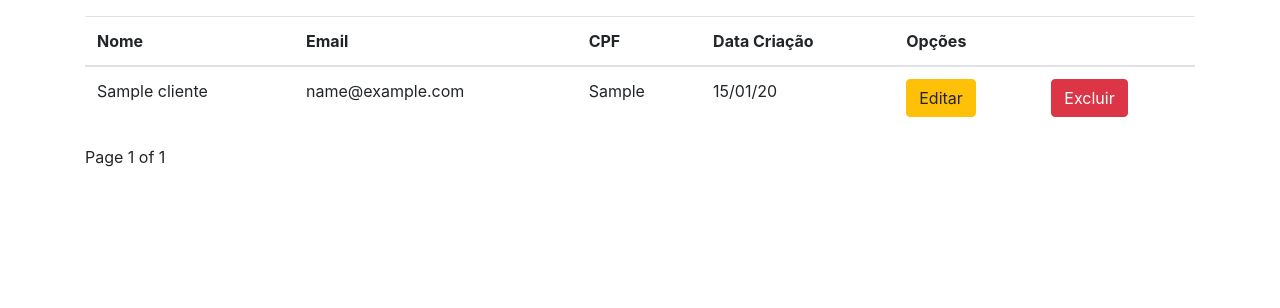
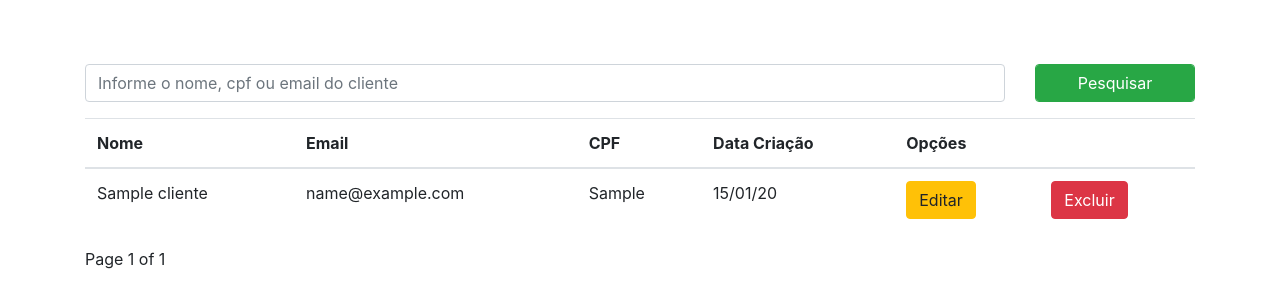
Before and after one commit to CleitonSilvaT/CrudDjango, a Django app: page / in a window 1280 px wide. Shown: the part 56-364 px from the top of the page. Run offline with Django 3.2, Linux system fonts and the light colour scheme; tables that the repository leaves empty hold one stand-in row (values such as "Sample post"); some libraries are stand-ins or nearby versions.

Commit message:
Campo de pesquisa criado. Close #7

```diff
--- a/clientes/views.py
+++ b/clientes/views.py
@@ -1,11 +1,20 @@
 from django.shortcuts import render
 from django.core.paginator import Paginator
+from django.db.models import Q
 from .models import Cliente
 
 # Create your views here.
 
 def listar_clientes(request):
     clientes = Cliente.objects.all().order_by('-id')
+    queryset = request.GET.get('q')
+
+    if queryset:
+        clientes = Cliente.objects.filter(
+            Q(nome__icontains = queryset)|
+            Q(cpf__icontains = queryset)|
+            Q(email__icontains = queryset)
+        )
 
     paginator = Paginator(clientes, 5)
     page = request.GET.get('page')
--- a/templates/clientes/listar_clientes.html
+++ b/templates/clientes/listar_clientes.html
@@ -4,6 +4,17 @@
 {% block content %}
 
     <div class=container>
+        <div class="py-4"></div>
+        <form method="GET">
+            <div class="row">
+                <div class="form-group col-10">
+                    <input type="search" class="form-control" placeholder="Informe o nome, cpf ou email do cliente" name="q" value="{{ request.GET.q }}">
+                </div>
+                <div class="form-group col-2">
+                    <button class="form-control btn-success">Pesquisar</button>
+                </div>
+            </div>
+        </form>
         <table class="table table-head">
             <thead>
                 <tr>
@@ -33,7 +44,7 @@
             <span class="step-links">
                 {% if clientes.has_previous %}
                     <a href="?page=1">&laquo; Primeiro</a>
-                    <a href="?page={{ clientes.previous_page_number }}">Anterior</a>
+                    <a href="?page={{ clientes.previous_page_number }} & q={% if request.GET.q %} {{ request.GET.q }} {% endif %}">Anterior</a>
                 {% endif %}
 
                 <span class="current">
@@ -41,7 +52,7 @@
                 </span>
 
                 {% if clientes.has_next %}
-                    <a href="?page={{ clientes.next_page_number }}">Próximo</a>
+                    <a href="?page={{ clientes.next_page_number }} & q={% if request.GET.q %} {{ request.get.q }} {% endif %}">Próximo</a>
                     <a href="?page={{ clientes.paginator.num_pages }}">Último &raquo;</a>
                 {% endif %}
             </span>
```
